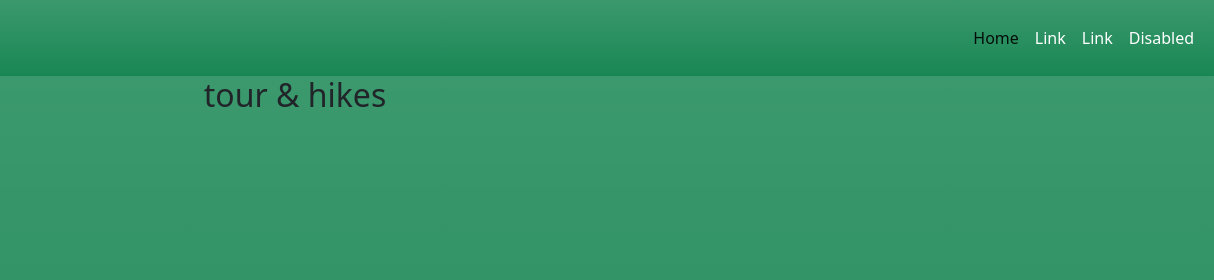
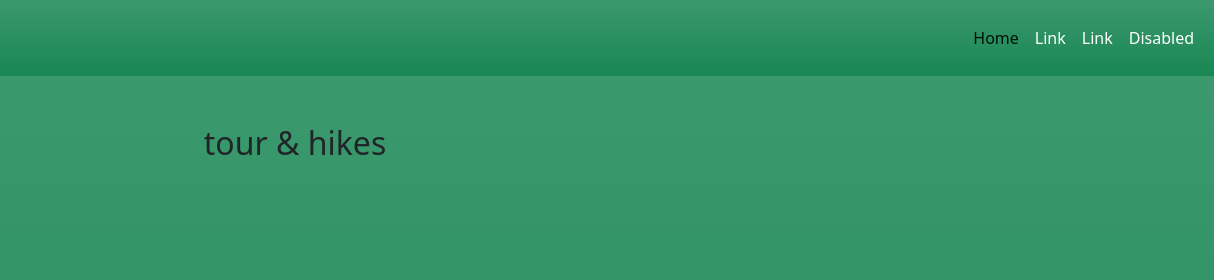
Before and after one commit to phemmyblaze/test, a plain HTML site: page index.html in a window 1280 px wide. Shown: the top 280 px of the page, 66-1280 px from the left. Drawn offline with nearby package versions, Linux system fonts and the light colour scheme.

Commit message:
first commit

```diff
--- a/index.html
+++ b/index.html
@@ -43,7 +43,7 @@
 
       <div class="bg-success bg-gradient vh-100">
         <div class="container">
-            <div class=" col-12 col-md-6 col-lg-6 text-center">
+            <div class="pt-5 col-12 col-md-6 col-lg-6 text-center">
                 <h2>tour & hikes</h2>
             </div>
         </div>
```
